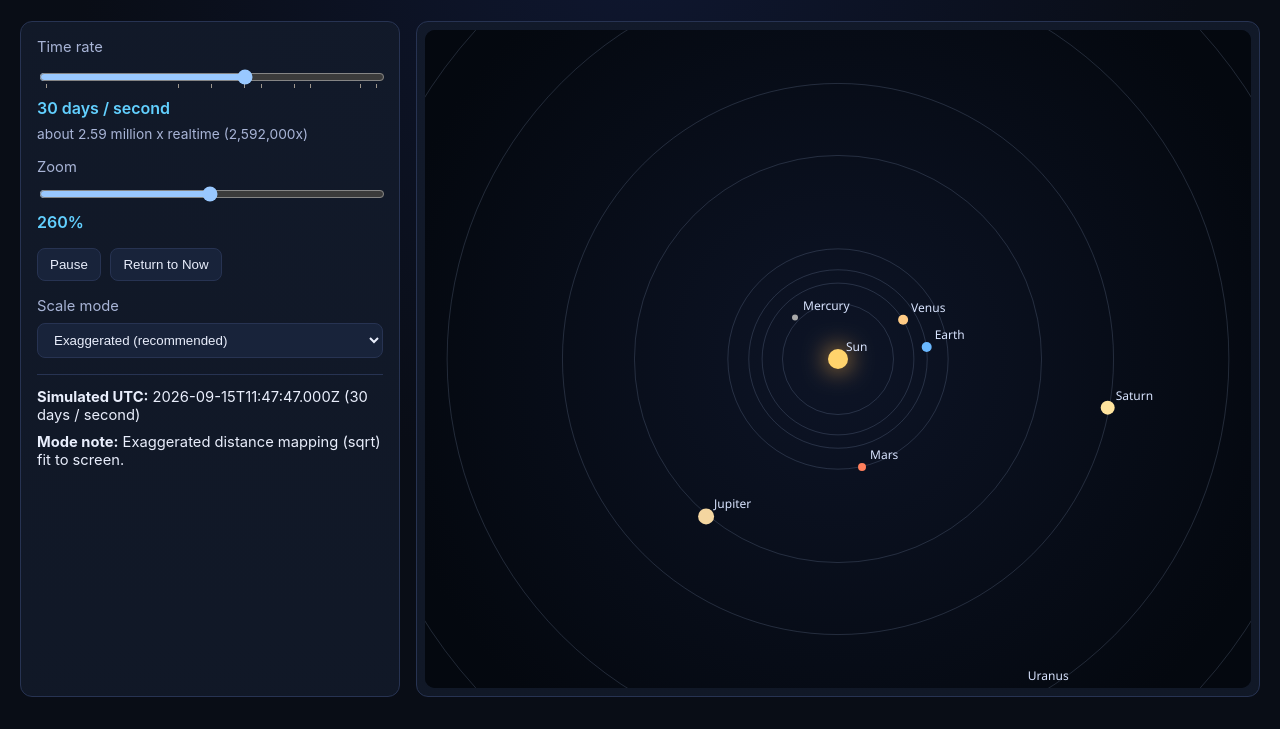
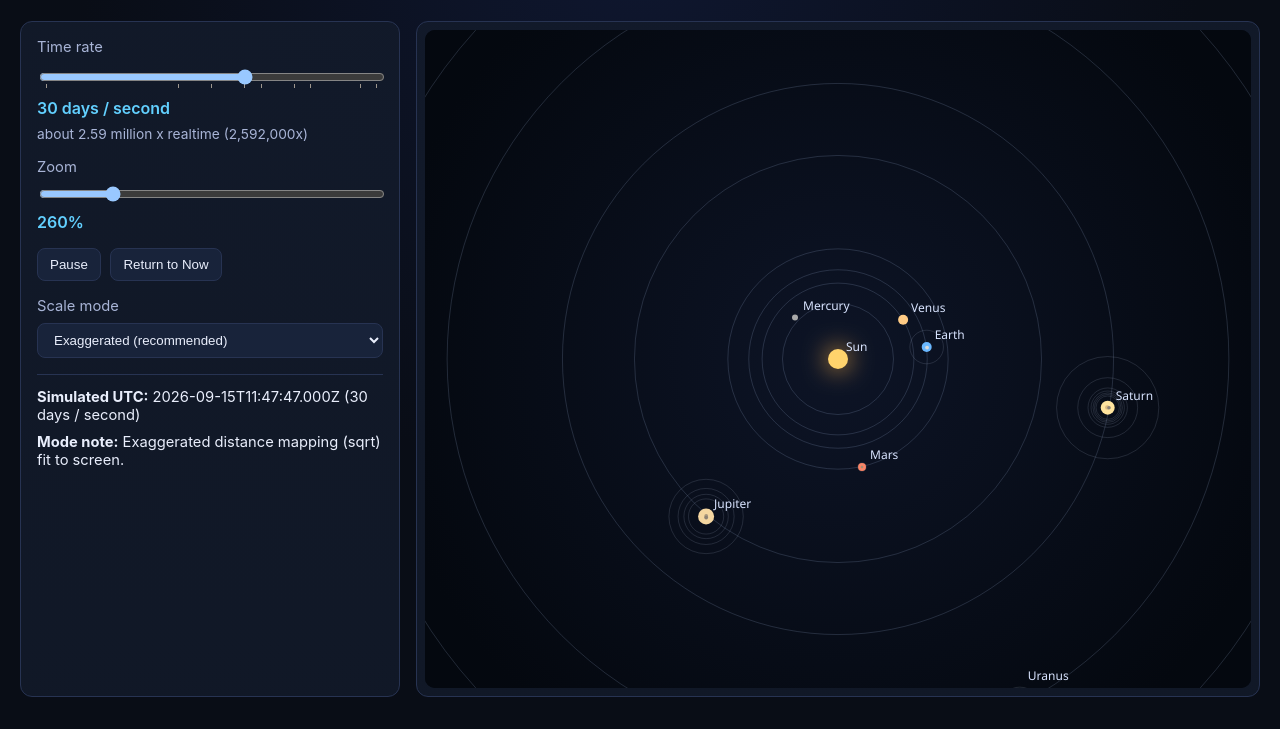
Before and after one commit to bobdude247/solar-system-sim, a plain HTML site: page index.html in a window 1280 px wide. Shown: the part 71-800 px from the top of the page. Drawn offline with Linux system fonts and the light colour scheme.

Commit message:
AddMoons

```diff
--- a/app.js
+++ b/app.js
@@ -1,3 +1,4 @@
+const AU_KM = 149_597_870.7;
 const J2000_UTC_MS = Date.UTC(2000, 0, 1, 12, 0, 0);
 const TWO_PI = Math.PI * 2;
 const DAY_MS = 86_400_000;
@@ -139,6 +140,43 @@ const SPEED_PRESETS = [
   { rate: 6_311_520_000, label: '200 years / second' }
 ];
 
+const MOONS_BY_PLANET = {
+  Earth: [
+    { name: 'Moon', aKm: 384_400, periodDays: 27.321661, phaseDeg: 35, color: '#d9d9d9', radiusPx: 1.9 }
+  ],
+  Mars: [
+    { name: 'Phobos', aKm: 9_376, periodDays: 0.31891, phaseDeg: 110, color: '#bfa98c', radiusPx: 1.2 },
+    { name: 'Deimos', aKm: 23_463, periodDays: 1.263, phaseDeg: 250, color: '#9f8f7a', radiusPx: 1.2 }
+  ],
+  Jupiter: [
+    { name: 'Io', aKm: 421_700, periodDays: 1.769, phaseDeg: 15, color: '#f9d57d', radiusPx: 1.7 },
+    { name: 'Europa', aKm: 671_034, periodDays: 3.551, phaseDeg: 110, color: '#c8d4e6', radiusPx: 1.7 },
+    { name: 'Ganymede', aKm: 1_070_412, periodDays: 7.155, phaseDeg: 210, color: '#a8967d', radiusPx: 1.9 },
+    { name: 'Callisto', aKm: 1_882_709, periodDays: 16.689, phaseDeg: 300, color: '#8d8173', radiusPx: 1.9 }
+  ],
+  Saturn: [
+    { name: 'Mimas', aKm: 185_539, periodDays: 0.942, phaseDeg: 30, color: '#a9a8a4', radiusPx: 1.2 },
+    { name: 'Enceladus', aKm: 238_042, periodDays: 1.37, phaseDeg: 70, color: '#ebf6ff', radiusPx: 1.3 },
+    { name: 'Tethys', aKm: 294_672, periodDays: 1.888, phaseDeg: 120, color: '#d7d6ce', radiusPx: 1.3 },
+    { name: 'Dione', aKm: 377_415, periodDays: 2.737, phaseDeg: 180, color: '#c6c5be', radiusPx: 1.3 },
+    { name: 'Rhea', aKm: 527_108, periodDays: 4.518, phaseDeg: 240, color: '#bdb9af', radiusPx: 1.5 },
+    { name: 'Titan', aKm: 1_221_870, periodDays: 15.945, phaseDeg: 300, color: '#d9b77f', radiusPx: 2.2 },
+    { name: 'Iapetus', aKm: 3_560_820, periodDays: 79.321, phaseDeg: 20, color: '#8b8275', radiusPx: 1.8 }
+  ],
+  Uranus: [
+    { name: 'Miranda', aKm: 129_390, periodDays: 1.413, phaseDeg: 20, color: '#bdbab5', radiusPx: 1.2 },
+    { name: 'Ariel', aKm: 191_020, periodDays: 2.52, phaseDeg: 75, color: '#d6d3cb', radiusPx: 1.3 },
+    { name: 'Umbriel', aKm: 266_300, periodDays: 4.144, phaseDeg: 145, color: '#7a7d82', radiusPx: 1.4 },
+    { name: 'Titania', aKm: 435_910, periodDays: 8.706, phaseDeg: 225, color: '#bcb7ae', radiusPx: 1.5 },
+    { name: 'Oberon', aKm: 583_520, periodDays: 13.463, phaseDeg: 310, color: '#a8a8a3', radiusPx: 1.5 }
+  ],
+  Neptune: [
+    { name: 'Proteus', aKm: 117_647, periodDays: 1.122, phaseDeg: 40, color: '#8b8f95', radiusPx: 1.3 },
+    { name: 'Triton', aKm: 354_759, periodDays: 5.877, phaseDeg: 180, color: '#d4d7db', radiusPx: 1.9 },
+    { name: 'Nereid', aKm: 5_513_818, periodDays: 360.14, phaseDeg: 290, color: '#9ba5b8', radiusPx: 1.3 }
+  ]
+};
+
 const state = {
   simTimeMs: Date.now(),
   lastFrameMs: performance.now(),
@@ -210,6 +248,20 @@ function planetHeliocentricPositionAU(planet, timeMs) {
   const yh = r * (Math.sin(O) * Math.cos(v + w) + Math.cos(O) * Math.sin(v + w) * Math.cos(i));
 
   return { xAU: xh, yAU: yh };
+}
+
+function moonRelativePositionAU(moon, timeMs) {
+  const daysFromJ2000 = (timeMs - J2000_UTC_MS) / DAY_MS;
+  const n = TWO_PI / moon.periodDays;
+  const phase0 = degToRad(moon.phaseDeg || 0);
+  const anomaly = normalizeAngle(phase0 + n * daysFromJ2000);
+  const aAU = moon.aKm / AU_KM;
+
+  return {
+    xAU: aAU * Math.cos(anomaly),
+    yAU: aAU * Math.sin(anomaly),
+    rAU: aAU
+  };
 }
 
 function worldToCanvas(xAU, yAU, centerX, centerY, pxPerAU) {
@@ -296,6 +348,9 @@ function render() {
   const cx = w * 0.5;
   const cy = h * 0.5;
   const pxScale = getPxPerAU(w, h, state.scaleMode);
+  const moonScaleBoost = Math.max(1, state.zoomPercent / 70);
+  const drawMoonLabels = state.zoomPercent >= 700;
+  const drawMoonOrbits = state.zoomPercent >= 220;
 
   drawBackground(w, h);
 
@@ -327,6 +382,38 @@ function render() {
     ctx.fillStyle = planet.color;
     ctx.fill();
     drawLabel(planet.name, p.x, p.y, w, h);
+
+    const moons = MOONS_BY_PLANET[planet.name] || [];
+    for (const moon of moons) {
+      const rel = moonRelativePositionAU(moon, state.simTimeMs);
+
+      const moonAbsX = pos.xAU + rel.xAU;
+      const moonAbsY = pos.yAU + rel.yAU;
+      const moonProjected = projectPoint(moonAbsX, moonAbsY, state.scaleMode);
+      const mp = worldToCanvas(moonProjected.x, moonProjected.y, cx, cy, pxScale);
+
+      if (drawMoonOrbits) {
+        const moonOrbitDisplayAU = projectedRadiusForDistance(rel.rAU, state.scaleMode);
+        const moonOrbitRpx = moonOrbitDisplayAU * pxScale * moonScaleBoost;
+        ctx.beginPath();
+        ctx.arc(p.x, p.y, moonOrbitRpx, 0, TWO_PI);
+        ctx.strokeStyle = 'rgba(180, 190, 215, 0.2)';
+        ctx.lineWidth = 0.8;
+        ctx.stroke();
+      }
+
+      const moonDrawX = p.x + (mp.x - p.x) * moonScaleBoost;
+      const moonDrawY = p.y + (mp.y - p.y) * moonScaleBoost;
+
+      ctx.beginPath();
+      ctx.arc(moonDrawX, moonDrawY, moon.radiusPx, 0, TWO_PI);
+      ctx.fillStyle = moon.color;
+      ctx.fill();
+
+      if (drawMoonLabels) {
+        drawLabel(moon.name, moonDrawX, moonDrawY, w, h);
+      }
+    }
   }
 
   simTimeEl.textContent = `${new Date(state.simTimeMs).toISOString()} (${state.speedLabel})`;
--- a/index.html
+++ b/index.html
@@ -37,7 +37,7 @@
 
         <div class="row">
           <label for="zoom">Zoom</label>
-          <input id="zoom" type="range" min="25" max="500" step="1" value="260" />
+          <input id="zoom" type="range" min="25" max="1200" step="1" value="260" />
           <output id="zoomOut">260%</output>
         </div>
 
```
